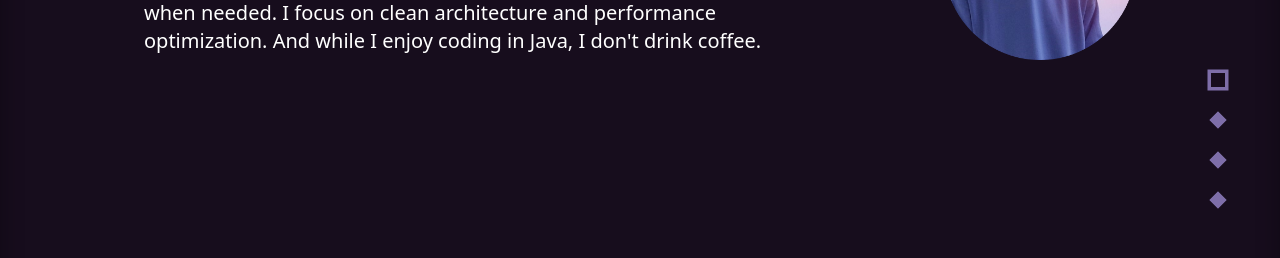
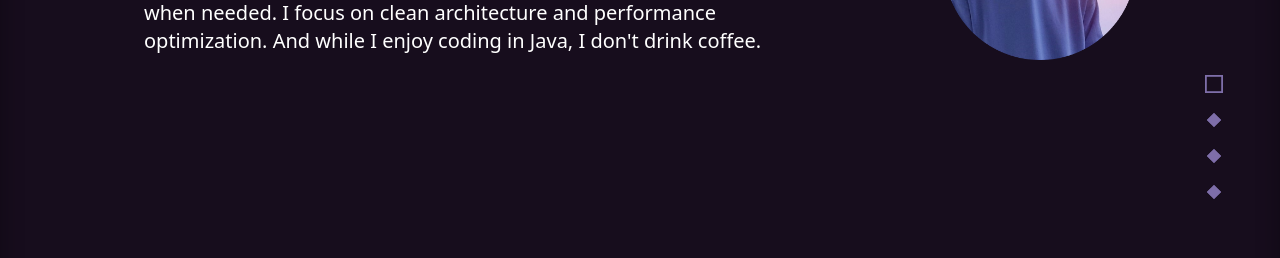
Before and after one commit to lazardobrota/MyWebsite, a Next.js app: page / in a window 1280 px wide. Shown: the part 310-568 px from the top of the page. Built offline with nearby package versions, Linux system fonts and the light colour scheme.

Commit message:
refactor: change size of rectangle in header

```diff
--- a/src/app/components/ui/header-vertical.tsx
+++ b/src/app/components/ui/header-vertical.tsx
@@ -6,11 +6,17 @@ interface HeaderVertical {
 
 export default function HeaderVertical({active}: HeaderVertical) {
   return (
-    <div className="flex flex-col gap-7 items-center justify-star fixed top-96 right-14 z-10">
-      <a className={`size-3 border-2 border-darkpurple-100 transition-all ${active === "main" ? "bg-transparent scale-175 rotate-0" : "bg-darkpurple-100 rotate-45"} ease-out`} href="#main" />
-      <a className={`size-3 border-2 border-darkpurple-100 transition-all ${active === "my-work" ? "bg-transparent scale-175 rotate-0" : "bg-darkpurple-100 rotate-45"} ease-out`} href="#my-work"/>
-      <a className={`size-3 border-2 border-darkpurple-100 transition-all ${active === "about-me" ? "bg-transparent scale-175 rotate-0" : "bg-darkpurple-100 rotate-45"} ease-out`} href="#about-me" />
-      <a className={`size-3 border-2 border-darkpurple-100 transition-all ${active === "contact-me" ? "bg-transparent scale-175 rotate-0" : "bg-darkpurple-100 rotate-45"} ease-out`} href="#contact-me" />
-    </div>
+    // <div className="flex flex-col gap-7 items-center justify-star fixed top-96 right-14 z-10">
+    //   <a className={`size-3 border-2 border-darkpurple-100 transition-all ${active === "main" ? "      bg-transparent scale-150 rotate-0" : "bg-darkpurple-100 scale-75 rotate-45"} ease-out`} href="#main" />
+    //   <a className={`size-3 border-2 border-darkpurple-100 transition-all ${active === "my-work" ? "   bg-transparent scale-150 rotate-0" : "bg-darkpurple-100 scale-75 rotate-45"} ease-out`} href="#my-work"/>
+    //   <a className={`size-3 border-2 border-darkpurple-100 transition-all ${active === "about-me" ? "  bg-transparent scale-150 rotate-0" : "bg-darkpurple-100 scale-75 rotate-45"} ease-out`} href="#about-me" />
+    //   <a className={`size-3 border-2 border-darkpurple-100 transition-all ${active === "contact-me" ? "bg-transparent scale-150 rotate-0" : "bg-darkpurple-100 scale-75 rotate-45"} ease-out`} href="#contact-me" />
+    // </div>
+    <div className="flex flex-col gap-4 items-center justify-star fixed top-96 right-14 z-10">
+    <a className={`size-5 border-2 border-darkpurple-100 transition-all ${active === "main" ? "      bg-transparent scale-90 rotate-0" : "bg-darkpurple-100 scale-50 rotate-45"} ease-out`} href="#main" />
+    <a className={`size-5 border-2 border-darkpurple-100 transition-all ${active === "my-work" ? "   bg-transparent scale-90 rotate-0" : "bg-darkpurple-100 scale-50 rotate-45"} ease-out`} href="#my-work"/>
+    <a className={`size-5 border-2 border-darkpurple-100 transition-all ${active === "about-me" ? "  bg-transparent scale-90 rotate-0" : "bg-darkpurple-100 scale-50 rotate-45"} ease-out`} href="#about-me" />
+    <a className={`size-5 border-2 border-darkpurple-100 transition-all ${active === "contact-me" ? "bg-transparent scale-90 rotate-0" : "bg-darkpurple-100 scale-50 rotate-45"} ease-out`} href="#contact-me" />
+  </div>
   )
 }
--- a/src/app/components/ui/header.tsx
+++ b/src/app/components/ui/header.tsx
@@ -42,7 +42,7 @@ export default function Header({active}: HeaderVertical) {
           key={tab.href}
           href={tab.href}
           onClick={() => setActiveTab(tab.href)}
-          className={` text-white relative transition-opacity duration-300 ${
+          className={` text-white font-bold relative transition-opacity duration-300 ${
             activeTab === tab.href ? 'opacity-100' : 'opacity-60 hover:opacity-100'
           }`}
         >
```
